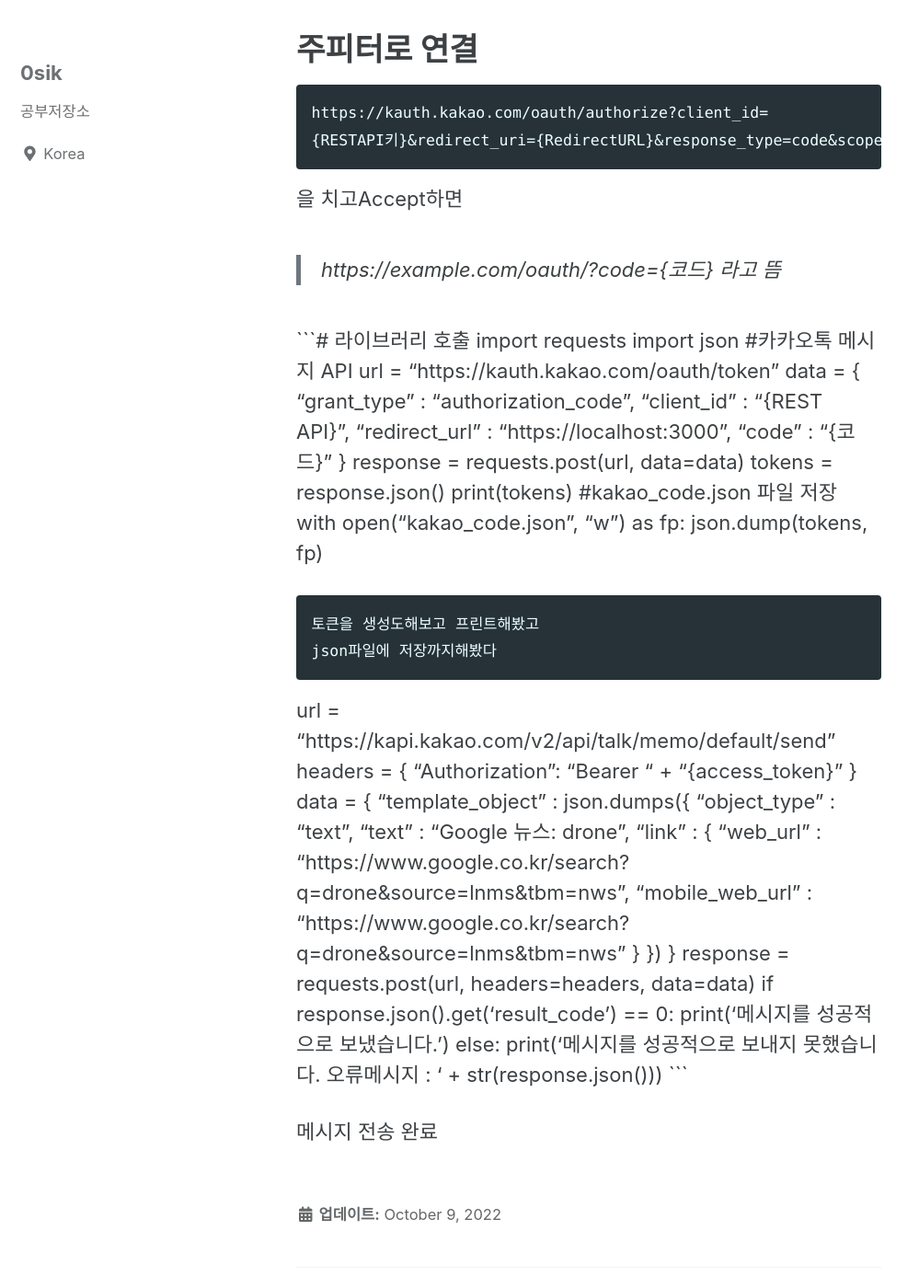
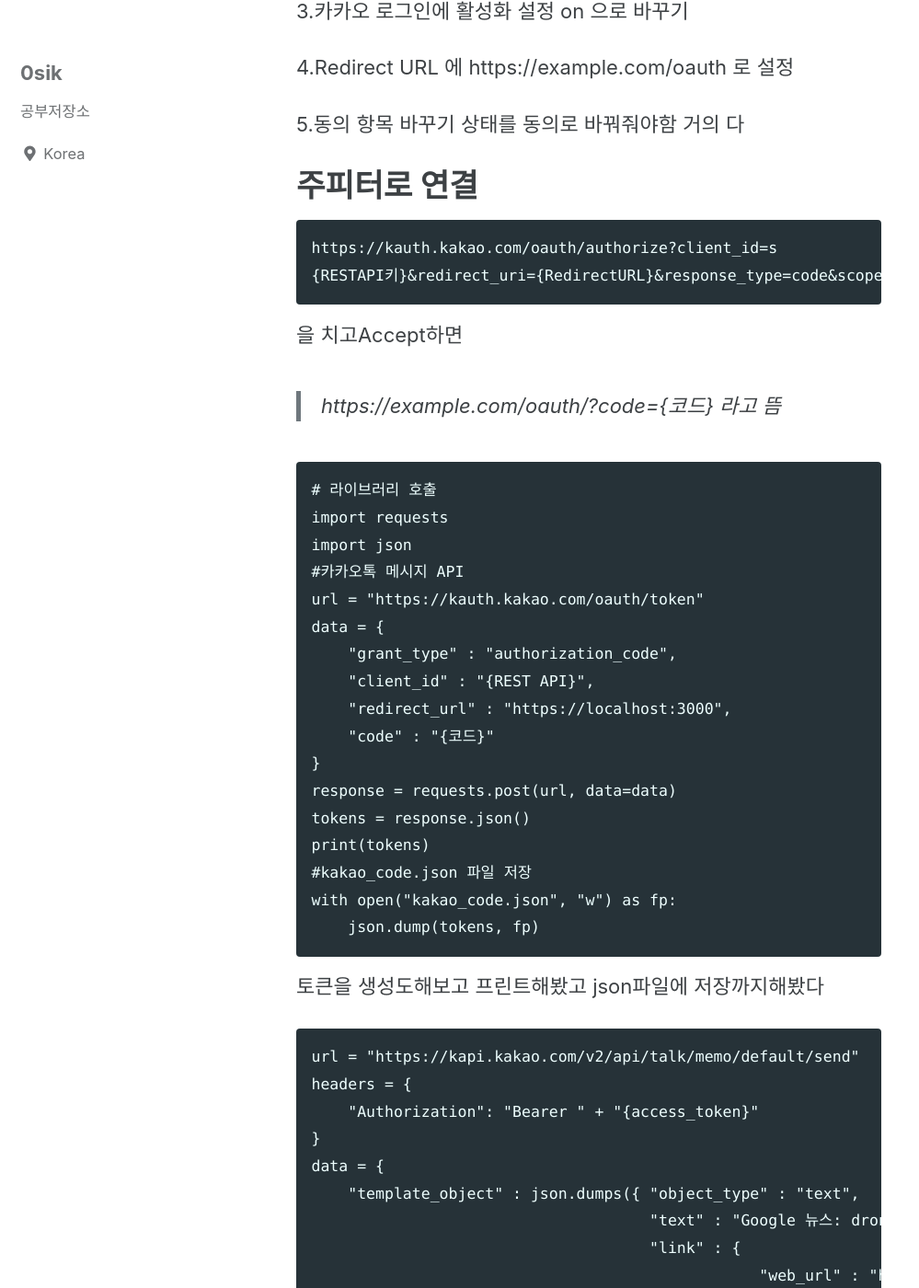
Before and after one commit to 0sik/0sik.github.io, a Jekyll site: the page built from _posts/2022-10-09-python 자기자신에게 카톡보내기.md, in a window 1280 px wide and 1400 px high, scrolled down 481 px. Shown: the whole window at 92% size, without its empty margins (0-999 px from the left). Built offline with Jekyll 4.4.1, drawn with Linux system fonts in a browser that asks for light colours; cached includes are drawn as plain includes; part of the change alters nothing that is shown; some of the changed text lies outside the part shown.

Commit message:
[FIX] 자기자신에게 카톡보내기

````diff
--- a/_posts/2022-10-09-python 자기자신에게 카톡보내기.md
+++ b/_posts/2022-10-09-python 자기자신에게 카톡보내기.md
@@ -2,21 +2,25 @@
 
 # 초반 설정
 1.내 애플리 케이션에 가서 애플리케이션 추가
+
 2.플랫폼에 들어가서 Web에 사이트 도메인 https://google.co.kr 등록(크롬기준)
+
 3.카카오 로그인에 활성화 설정 on 으로 바꾸기
+
 4.Redirect URL 에 https://example.com/oauth 로 설정
+
 5.동의 항목 바꾸기 상태를 동의로 바꿔줘야함 거의 다
 # 주피터로 연결
 ```
-https://kauth.kakao.com/oauth/authorize?client_id=
+https://kauth.kakao.com/oauth/authorize?client_id=s
 {RESTAPI키}&redirect_uri={RedirectURL}&response_type=code&scope=talk_message
 ```
 
 을 치고Accept하면
->
-https://example.com/oauth/?code={코드} 라고 뜸
+>https://example.com/oauth/?code={코드} 라고 뜸
 
-```# 라이브러리 호출
+```
+# 라이브러리 호출
 import requests
 import json
 #카카오톡 메시지 API
@@ -33,9 +37,11 @@ print(tokens)
 #kakao_code.json 파일 저장
 with open("kakao_code.json", "w") as fp:
     json.dump(tokens, fp)
-  ```
+```
+
 토큰을 생성도해보고 프린트해봤고
 json파일에 저장까지해봤다
+
 ```
 url = "https://kapi.kakao.com/v2/api/talk/memo/default/send"
 headers = {
@@ -55,6 +61,6 @@ if response.json().get('result_code') == 0:
     print('메시지를 성공적으로 보냈습니다.')
 else:
     print('메시지를 성공적으로 보내지 못했습니다. 오류메시지 : ' + str(response.json()))
-   ```
+ ```
 
 메시지 전송 완료
````
